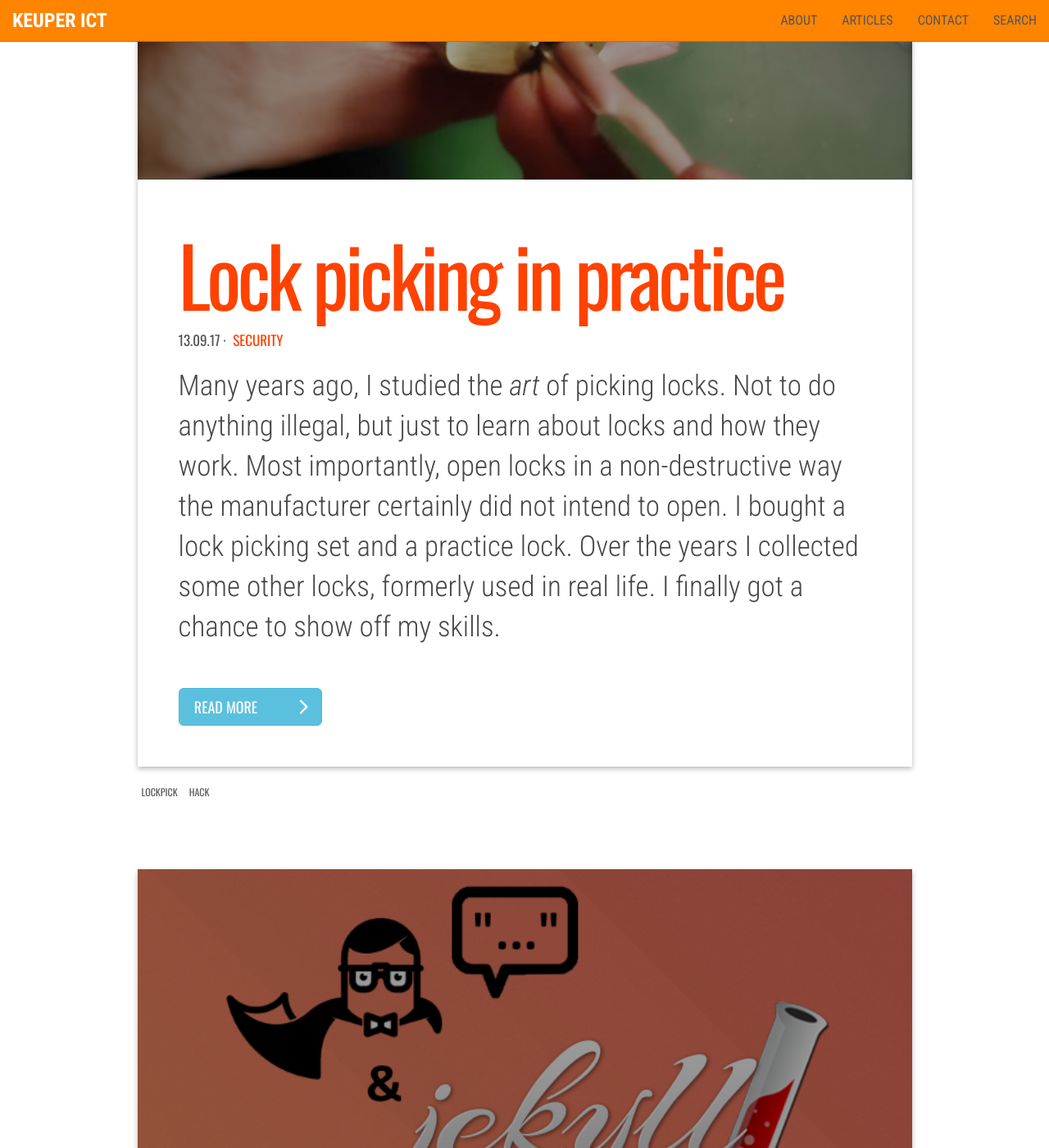
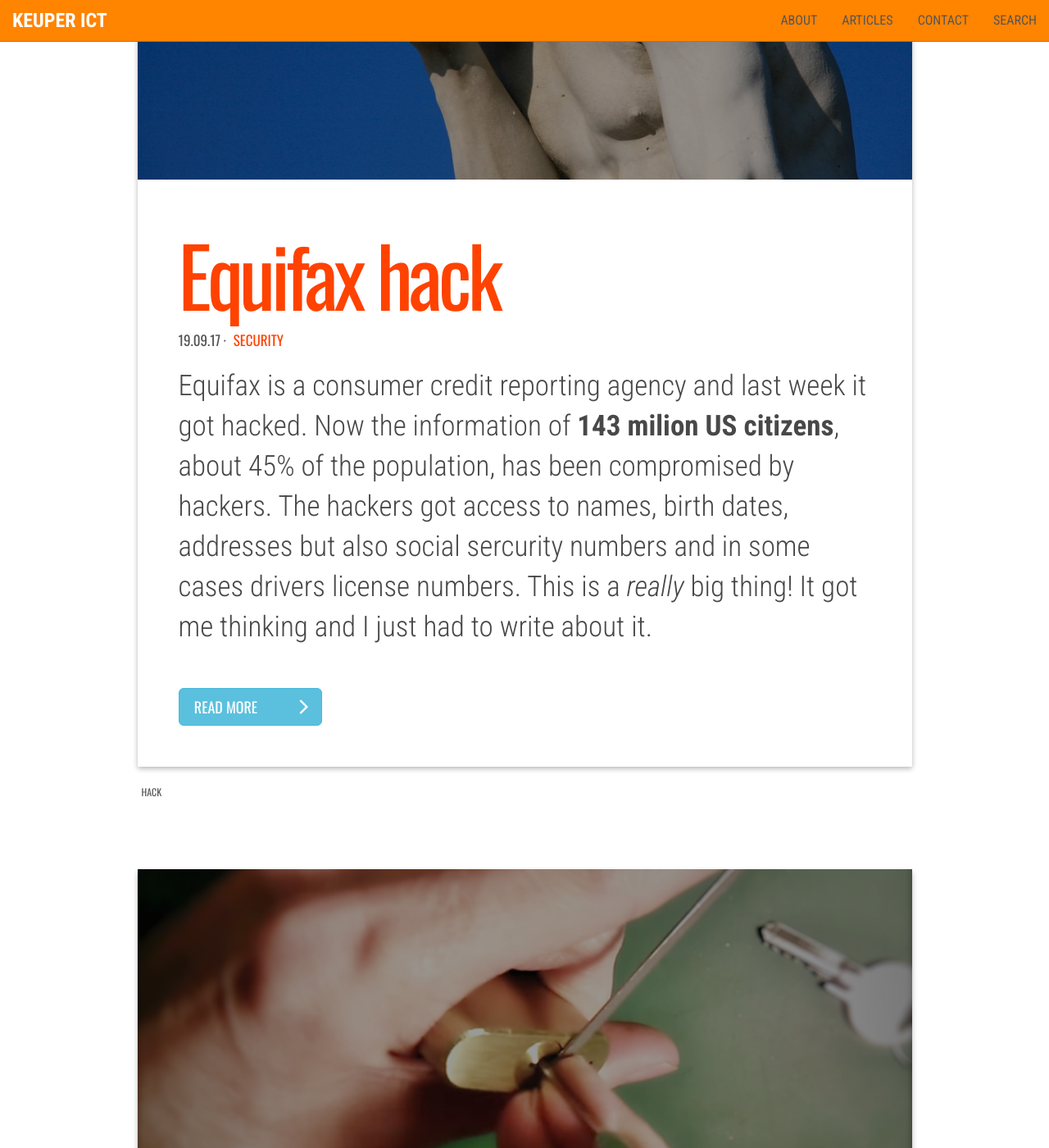
Before and after one commit to jkeuper/jkeuper.github.io, a Jekyll site: the page built from _pages/posts.md, in a window 1280 px wide and 1400 px high, scrolled down 435 px. Shown: the whole window at 82% size. Built offline with Jekyll 4.4.1, drawn with Linux system fonts in a browser that asks for light colours; nearby versions of some CDN libraries.

Commit message:
Published Equifax article.

```diff
--- a/_drafts/equifax-hacked.md
+++ b/_posts/2017-08-19-equifax-hacked.md
@@ -1,6 +1,6 @@
 ---
 title: 'Equifax hack'
-date: 2017-09-27 21:20
+date: 2017-09-19 10:20
 categories: security
 tags: hack
 featured_image: '/images/posts/facepalm.jpg'
@@ -10,12 +10,13 @@
 Equifax is a consumer credit reporting agency and last week it got hacked. Now
 the information of **143 milion US citizens**, about 45% of the population, has
 been compromised by hackers. The hackers got access to names, birth dates,
-addresses but also social sercurity numbers and drivers license numbers. Now
-that is _really_ bad! This got me thinking and I just had to write about it.
+addresses but also social sercurity numbers and in some cases drivers license numbers.
+This is a _really_ big thing! It got me thinking and I just had to write about it.
 
 With this kind of information it is possible to impersonate people at banks,
-credit card companies, etc and even the government. And what about your privacy,
-the hackers even know your credit information.
+credit card companies, etc and even the government. For example apply for loan,
+credit card or even a mortgage in _your_ name. And what about your privacy?
+The hackers even obtained your credit information.
 
 ## How did this happen?
 Well, Equifax was using Apache Struts which contained a
```
